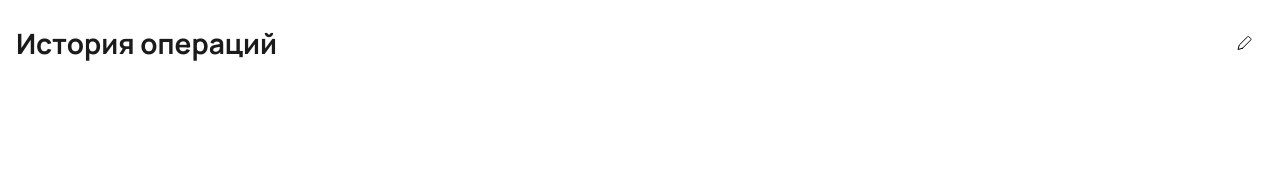
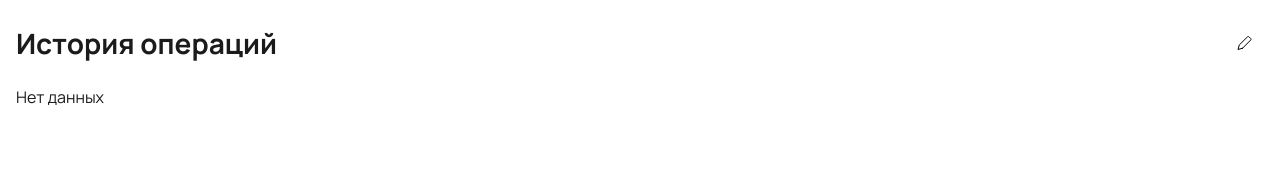
Before and after one commit to notrodi/cost-control, a React (Vite) app: page / in a window 1280 px wide. Both pictures are taken after a click on the element 712 px from the left and 744 px from the top of the page. Shown: the top 176 px of the page. Built offline with nearby package versions, Linux system fonts and the light colour scheme.

Commit message:
added a history plug

```diff
--- a/src/components/History/History.tsx
+++ b/src/components/History/History.tsx
@@ -23,7 +23,9 @@ export default function History({ data, trashIsShow }: HistoryProps) {
 
   return (
     <div className='history'>
-      { sortedData.map((item, index) =>
+      {
+        sortedData.length ?
+          sortedData.map((item, index) =>
           <div key={ index } className='history-item'>
             <div className='history-item__main'>
               <div
@@ -71,8 +73,9 @@ export default function History({ data, trashIsShow }: HistoryProps) {
                     } }  />
                 }
             </div>
-        </div>
-      ) }
+          </div> ) :
+          <div>Нет данных</div>
+      }
     </div>
   )
 }
```
Lines whose indentation alone changed are shown as unchanged.
